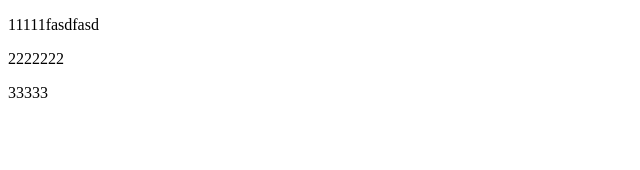
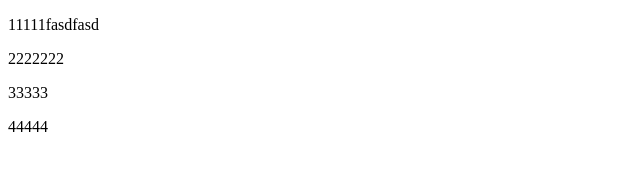
Before and after one commit to linxingli/learngit, a plain HTML site: page index.html in a window 1280 px wide. Shown: the full height of the page, 0-640 px from the left. Drawn offline with Linux system fonts and the light colour scheme.

Commit message:
fix:增加内容

```diff
--- a/index.html
+++ b/index.html
@@ -10,5 +10,6 @@
   <p>11111fasdfasd</p>
   <p>2222222</p>
   <p>33333</p>
+  <p>44444</p>
 </body>
 </html>
```
